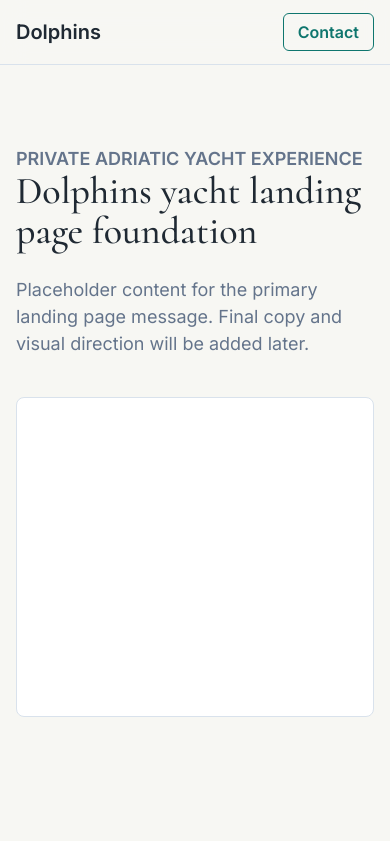
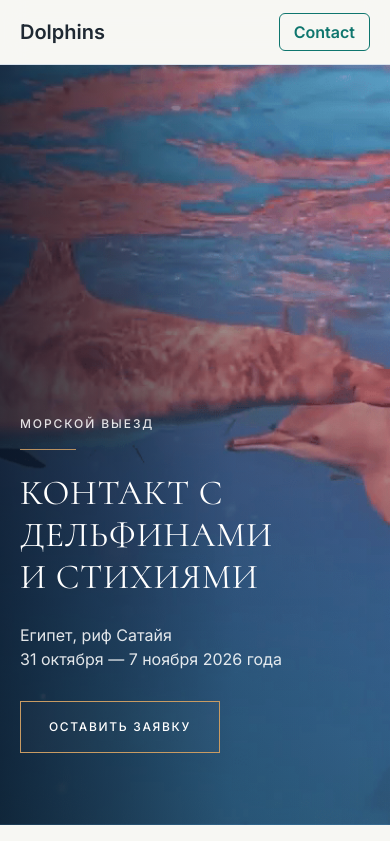
Before and after one commit to DariaKott/dolphins-website, a Next.js app: page / in a window 390 px wide. Shown: the top 841 px of the page. Built offline with nearby package versions, Linux system fonts and the light colour scheme.

Commit message:
Finalize hero section layout and typography

```diff
--- a/src/app/globals.scss
+++ b/src/app/globals.scss
@@ -4,13 +4,43 @@
   --color-text: #1f2933;
   --color-muted: #64748b;
   --color-border: #d9e2ec;
+
   --color-accent: #0f766e;
-  --container-width: 1180px;
+  --color-gold: #c89b63;
+
+  --overlay-underwater:
+    linear-gradient(
+      180deg,
+      rgba(5, 20, 35, 0.16) 0%,
+      rgba(5, 20, 35, 0.28) 48%,
+      rgba(5, 20, 35, 0.46) 100%
+    );
+
+  --overlay-underwater-left:
+  linear-gradient(
+  90deg,
+  rgba(3, 14, 28, 0.72) 0%,
+  rgba(3, 14, 28, 0.48) 30%,
+  rgba(3, 14, 28, 0.18) 60%,
+  rgba(3, 14, 28, 0.04) 100%
+);
+    // linear-gradient(
+    //   90deg,
+    //   rgba(5, 18, 32, 0.52) 0%,
+    //   rgba(5, 18, 32, 0.32) 32%,
+    //   rgba(5, 18, 32, 0.12) 62%,
+    //   rgba(5, 18, 32, 0.04) 100%
+    // );
+
+  --container-width: 1200px;
   --container-padding: 40px;
+
   --section-spacing: 112px;
 }
 
-* {
+*,
+*::before,
+*::after {
   box-sizing: border-box;
 }
 
@@ -21,20 +51,40 @@ html {
 body {
   min-width: 320px;
   margin: 0;
+
   background: var(--color-page);
   color: var(--color-text);
+
   --font-body: var(--font-inter);
   --font-heading: var(--font-cormorant);
+
   font-family: var(--font-body), sans-serif;
   line-height: 1.5;
+
+  -webkit-font-smoothing: antialiased;
+  -moz-osx-font-smoothing: grayscale;
+}
+
+img {
+  display: block;
+  max-width: 100%;
 }
 
 h1,
 h2,
-h3 {
+h3,
+h4,
+h5,
+h6 {
+  margin: 0;
+
   font-family: var(--font-heading), Georgia, serif;
   font-weight: 500;
   line-height: 1.1;
+}
+
+p {
+  margin: 0;
 }
 
 a {
@@ -48,25 +98,30 @@ textarea {
   font: inherit;
 }
 
+button {
+  border: none;
+}
+
 .page-section {
   padding: var(--section-spacing) 0;
 }
 
 .container {
-  width: min(100% - (var(--container-padding) * 2), var(--container-width));
+  width: 100%;
+  max-width: var(--container-width);
   margin: 0 auto;
+  padding: 0 var(--container-padding);
 }
 
 @media (max-width: 900px) {
   :root {
-    --container-padding: 24px;
     --section-spacing: 80px;
   }
 }
 
 @media (max-width: 600px) {
   :root {
-    --container-padding: 16px;
+    --container-padding: 20px;
     --section-spacing: 56px;
   }
 }
--- a/src/components/Hero/Hero.module.scss
+++ b/src/components/Hero/Hero.module.scss
@@ -1,76 +1,136 @@
 .hero {
-  padding: 96px 0 112px;
-}
-
-.inner {
-  display: grid;
-  grid-template-columns: minmax(0, 1fr) minmax(360px, 520px);
+  display: flex;
+  min-height: 90vh;
   align-items: center;
-  gap: 64px;
+  overflow: hidden;
+  // padding: clamp(80px, 11vh, 100px) 0 clamp(60px, 8vh, 100px);
+  padding: 90px 0 70px;
+  color: #ffffff;
+  background-image:
+    var(--overlay-underwater-left),
+    var(--overlay-underwater),
+    url("../../assets/images/bg-hero.png");
+  background-repeat: no-repeat;
+  background-position: center center;
+  background-size: cover;
 }
 
 .content {
-  max-width: 680px;
+  display: flex;
+  max-width: 560px;
+  flex-direction: column;
+  align-items: flex-start;
+}
 
-  h1 {
-    margin: 0;
-    font-size: 64px;
-    line-height: 1.05;
-  }
+.eyebrow {
+  margin: 0 0 32px;
+  color: rgba(255, 255, 255, 0.86);
+  font-family: var(--font-body), sans-serif;
+  font-size: 13px;
+  font-weight: 500;
+  letter-spacing: 0.14em;
+  line-height: 1.2;
+  text-transform: uppercase;
 
-  p {
-    max-width: 580px;
-    margin: 24px 0 0;
-    color: var(--color-muted);
-    font-size: 20px;
+  &::after {
+    display: block;
+    width: 56px;
+    height: 1px;
+    margin-top: 18px;
+    background-color: var(--color-gold);
+    content: "";
+    opacity: 0.9;
   }
 }
 
-.eyebrow {
-  margin: 0 0 16px;
-  color: var(--color-accent);
-  font-size: 14px;
-  font-weight: 700;
-  letter-spacing: 0;
+.title {
+  max-width: 560px;
+  margin: 0;
+  color: #ffffff;
+  font-family: var(--font-heading), Georgia, serif;
+  font-size: clamp(32px, 4.2vw, 48px);
+  font-weight: 400;
+  letter-spacing: 0.025em;
+  line-height: 1.2;
   text-transform: uppercase;
 }
 
-.media {
-  min-height: 420px;
-  border: 1px solid var(--color-border);
-  border-radius: 8px;
-  background: var(--color-surface);
+.subtitle {
+  max-width: 420px;
+  margin: 30px 0 0;
+  color: rgba(255, 255, 255, 0.88);
+  font-family: var(--font-body), sans-serif;
+  font-size: clamp(18px, 1.4vw, 22px);
+  font-weight: 400;
+  line-height: 1.5;
 }
 
-@media (max-width: 900px) {
-  .hero {
-    padding: 72px 0 88px;
-  }
+.cta {
+  display: inline-flex;
+  min-width: 240px;
+  min-height: 58px;
+  align-items: center;
+  justify-content: center;
+  margin-top: 44px;
+  border: 1px solid var(--color-gold);
+  padding: 0 36px;
+  background: rgba(255, 255, 255, 0.02);
+  color: #ffffff;
+  cursor: pointer;
+  font-family: var(--font-body), sans-serif;
+  font-size: 12px;
+  font-weight: 500;
+  letter-spacing: 0.14em;
+  line-height: 1;
+  text-decoration: none;
+  text-transform: uppercase;
+  transition:
+    background-color 180ms ease,
+    border-color 180ms ease,
+    color 180ms ease,
+    box-shadow 180ms ease;
 
-  .inner {
-    grid-template-columns: 1fr;
-    gap: 40px;
-  }
-
-  .content h1 {
-    font-size: 48px;
-  }
-
-  .media {
-    min-height: 320px;
+  &:hover {
+    background: rgba(200, 155, 99, 0.08);
+    border-color: var(--color-gold);
+    box-shadow: 0 0 24px rgba(200, 155, 99, 0.14);
   }
 }
 
-@media (max-width: 600px) {
+@media (max-width: 768px) {
   .hero {
-    padding: 56px 0 64px;
+    min-height: 90svh;
+    padding: 120px 0 72px;
+    align-items: flex-end;
+    background-position: 62% center;
   }
 
-  .content h1 {
-    font-size: 38px;
+  .content {
+    max-width: 100%;
   }
 
-  .content p {
-    font-size: 18px;
+  .eyebrow {
+    margin-bottom: 22px;
+    font-size: 12px;
+    letter-spacing: 0.16em;
+  }
+
+  .title {
+    font-size: clamp(30px, 9vw, 42px);
+    letter-spacing: 0.02em;
+  }
+
+  .subtitle {
+    max-width: 320px;
+    margin-top: 24px;
+    font-size: 16px;
+  }
+
+  .cta {
+    min-width: 200px;
+    min-height: 52px;
+    margin-top: 30px;
+    padding: 0 24px;
+    font-size: 12px;
   }
 }
--- a/src/components/Hero/Hero.tsx
+++ b/src/components/Hero/Hero.tsx
@@ -3,16 +3,27 @@ import styles from "./Hero.module.scss";
 export const Hero = () => {
   return (
     <section id="top" className={styles.hero} aria-labelledby="hero-title">
-      <div className={`${styles.inner} container`}>
+      <div className="container">
         <div className={styles.content}>
-          <p className={styles.eyebrow}>Private Adriatic yacht experience</p>
-          <h1 id="hero-title">Dolphins yacht landing page foundation</h1>
-          <p>
-            Placeholder content for the primary landing page message. Final copy and visual
-            direction will be added later.
+          <p className={styles.eyebrow}>МОРСКОЙ ВЫЕЗД</p>
+
+          <h1 id="hero-title" className={styles.title}>
+            КОНТАКТ С
+            <br />
+            ДЕЛЬФИНАМИ
+            <br />И СТИХИЯМИ
+          </h1>
+
+          <p className={styles.subtitle}>
+            Египет, риф Сатайя
+            <br />
+            31 октября — 7 ноября 2026 года
           </p>
+
+          <a className={styles.cta} href="#contact">
+            Оставить заявку
+          </a>
         </div>
-        <div className={styles.media} aria-label="Temporary visual placeholder" />
       </div>
     </section>
   );
```
